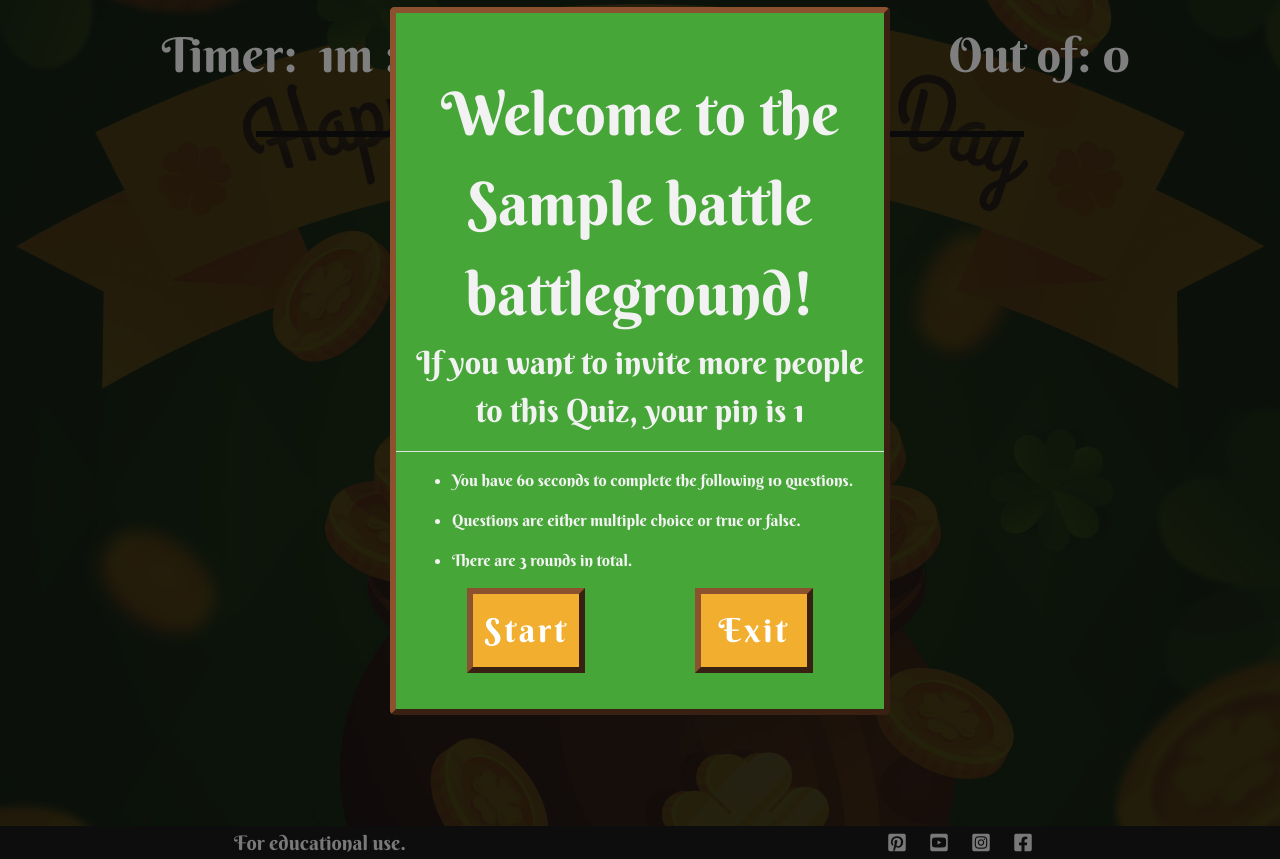
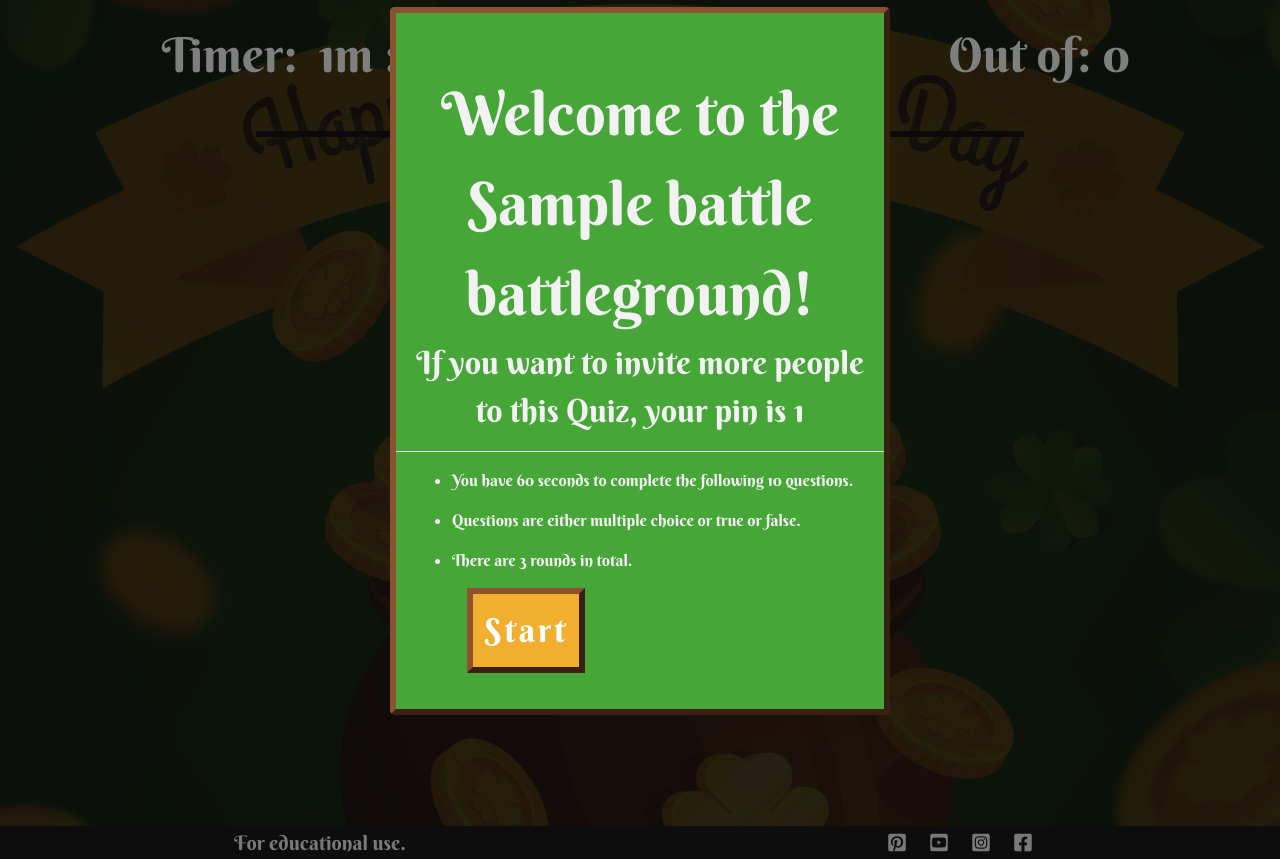
Before and after one commit to kairosity/hackpack-patricks-quiz, a Flask app: a page that uses templates/battleground.html in a window 1280 px wide. Shown: the part 137-996 px from the top of the page. Run offline with Flask 2, Linux system fonts and the light colour scheme; a database or web service that is not in the repository returns one stand-in record (values such as "Sample title"); some libraries are stand-ins or nearby versions.

Commit message:
modals updated to show results

```diff
--- a/static/js/quiz.js
+++ b/static/js/quiz.js
@@ -5,6 +5,7 @@ let round1Score = 0; //store result from round
 let round2Score = 0; //store result from round
 let round3Score = 0; //store result from round
 let time = 60000; //estimated starting time of 60s for 10 questions. may be too long
+let totalScore = 0;
 let roundQuestionNumber = 0;
 let levelComplete = false;
 
@@ -118,6 +119,7 @@ function scoreAnswer(answerSelected) {
             levelComplete = true;
             gameStatus();
             roundQuestionNumber = 0;
+            score = 0;
         } else if (selectedItem !== answerSelected.answer && roundQuestionNumber < 9) {
             e.setAttribute("style", "background-color: red");
             setTimeout(function () {
@@ -136,17 +138,32 @@ function scoreAnswer(answerSelected) {
             levelComplete = true;
             gameStatus();
             roundQuestionNumber = 0;
+            score = 0;
         }
     }
 }
 
 function gameStatus() {
     if (round == 2) {
+        round1Score = score;
         $('#roundTwoModal').modal('show'); //Triggers roundTwoModal
+        $("#round1Score").html(round1Score);
+        $("#score").html(0); //updates score display html
+        $("#out-of").html(0); //updates out-of display html
     } else if (round == 3) {
+        round2Score = score;
         $('#roundThreeModal').modal('show'); //Triggers roundTwoModal
+        $("#round2Score").html(round2Score);
+        $("#score").html(0); //updates score display html
+        $("#out-of").html(0); //updates out-of display html
     } else {
+        round3Score = score;
         $('#gameCompleteModal').modal('show'); //Triggers gameCompleteModal
+        totalScore = (round1Score + round2Score + round3Score);
+        console.log(totalScore);
+        $("#total-score").html(totalScore);
+        $("#score").html(0); //updates score display html
+        $("#out-of").html(0); //updates out-of display html
     }
 }
 
--- a/templates/battleground.html
+++ b/templates/battleground.html
@@ -31,7 +31,8 @@
     <!-- Game Modals -->
 
     <!-- welcome Modal -->
-    <div class="modal fade in" data-bs-backdrop="static" data-bs-keyboard="false" id="welcomeModal" tabindex="-1" role="dialog" aria-labelledby="welcomeModal" aria-hidden="true">
+    <div class="modal fade in" data-bs-backdrop="static" data-bs-keyboard="false" id="welcomeModal" tabindex="-1"
+        role="dialog" aria-labelledby="welcomeModal" aria-hidden="true">
         <div class="modal-dialog modal-dialog-centered" role="document">
             <div class="modal-content welcomeMenu battle-modal">
                 <div class="modal-header d-block">
@@ -58,26 +59,28 @@
                                 Start
                             </a>
                         </div>
-                        <div class="col-12 col-md-6 d-flex justify-content-center">
-                            <a type="button" class="button-style" href="{{ url_for('join_battle') }}"
-                                data-dismiss="modal">
-                                Exit
-                            </a>
-                        </div>
                     </div>
                 </div>
             </div>
         </div>
     </div>
     <!-- Round two Modal -->
-    <div class="modal fade in" data-bs-backdrop="static" data-bs-keyboard="false" id="roundTwoModal" tabindex="-1" role="dialog" aria-labelledby="welcomeModal"
-        aria-hidden="true">
+    <div class="modal fade in" data-bs-backdrop="static" data-bs-keyboard="false" id="roundTwoModal" tabindex="-1"
+        role="dialog" aria-labelledby="welcomeModal" aria-hidden="true">
         <div class="modal-dialog modal-dialog-centered" role="document">
             <div class="modal-content welcomeMenu battle-modal">
                 <div class="modal-header d-block">
                     <h1 class="modal-title text-center">Ready for Round two</h1>
                 </div>
                 <div class="modal-body">
+                    <div class="row no-gutters">
+                        <div class="col-6 score-key">
+                            <span>Round One score:</span>
+                        </div>
+                        <div class="col-6 score">
+                            <span id="round1Score"></span>
+                        </div>
+                    </div>
                     <ul>
                         <li>
                             <p>You have 60 seconds to complete the following 10 questions.</p>
@@ -92,26 +95,28 @@
                                 Start
                             </a>
                         </div>
-                        <div class="col-12 col-md-6 d-flex justify-content-center">
-                            <a type="button" class="button-style" href="{{ url_for('join_battle') }}"
-                                data-dismiss="modal">
-                                Exit
-                            </a>
-                        </div>
                     </div>
                 </div>
             </div>
         </div>
     </div>
     <!-- Round three Modal -->
-    <div class="modal fade in" data-bs-backdrop="static" data-bs-keyboard="false" id="roundThreeModal" tabindex="-1" role="dialog" aria-labelledby="welcomeModal"
-        aria-hidden="true">
+    <div class="modal fade in" data-bs-backdrop="static" data-bs-keyboard="false" id="roundThreeModal" tabindex="-1"
+        role="dialog" aria-labelledby="welcomeModal" aria-hidden="true">
         <div class="modal-dialog modal-dialog-centered" role="document">
             <div class="modal-content welcomeMenu battle-modal">
                 <div class="modal-header d-block">
                     <h1 class="modal-title text-center">Ready for the final round?</h1>
                 </div>
                 <div class="modal-body">
+                    <div class="row no-gutters">
+                        <div class="col-6 score-key">
+                            <span>Round Two score:</span>
+                        </div>
+                        <div class="col-6 score">
+                            <span id="round2Score"></span>
+                        </div>
+                    </div>
                     <ul>
                         <li>
                             <p>You have 60 seconds to complete the following 10 questions.</p>
@@ -126,21 +131,16 @@
                                 Start
                             </a>
                         </div>
-                        <div class="col-12 col-md-6 d-flex justify-content-center">
-                            <a type="button" class="home-button" href="{{ url_for('join_battle') }}"
-                                data-dismiss="modal">
-                                Exit
-                            </a>
-                        </div>
                     </div>
                 </div>
             </div>
         </div>
     </div>
     <!-- Game Complete Modal -->
-    <div class="modal fade" data-bs-backdrop="static" data-bs-keyboard="false" id="gameCompleteModal" tabindex="-1" role="dialog" aria-hidden="true">
+    <div class="modal fade in" data-bs-backdrop="static" data-bs-keyboard="false" id="gameCompleteModal" tabindex="-1"
+        role="dialog" aria-hidden="true">
         <div class="modal-dialog modal-dialog-centered" role="document">
-            <div class="modal-content mainMenu battle-modal">
+            <div class="modal-content welcomeMenu battle-modal">
                 <div class="modal-header d-block">
                     <h3 class="modal-title text-center gold-text">You finished the challenge!</h3>
                     <h5 class="modal-title text-center">But how did you do???</h5>
@@ -149,26 +149,10 @@
                     <div class="game-won container">
                         <div class="row no-gutters">
                             <div class="col-6 score-key">
-                                <span>Time remaining:</span>
+                                <span>Total score:</span>
                             </div>
                             <div class="col-6 score">
-                                <span id="finishTime"></span>
-                            </div>
-                        </div>
-                        <div class="row no-gutters">
-                            <div class="col-6 score-key">
-                                <span>Bonus Points:</span>
-                            </div>
-                            <div class="col-6 score">
-                                <span id="bonusPoints"></span>
-                            </div>
-                        </div>
-                        <div class="row no-gutters">
-                            <div class="col-6 score-key">
-                                <span>Final Score:</span>
-                            </div>
-                            <div class="col-6 score">
-                                <span id="finalScore"></span>
+                                <span id="total-score"></span>
                             </div>
                         </div>
                     </div>
@@ -184,7 +168,8 @@
         </div>
     </div>
     <!-- Lost Modal -->
-    <div class="modal fade" data-bs-backdrop="static" data-bs-keyboard="false" id="gameLostModal" tabindex="-1" role="dialog" aria-hidden="true">
+    <div class="modal fade" data-bs-backdrop="static" data-bs-keyboard="false" id="gameLostModal" tabindex="-1"
+        role="dialog" aria-hidden="true">
         <div class="modal-dialog modal-dialog-centered" role="document">
             <div class="modal-content mainMenu battle-modal">
                 <div class="modal-header d-block">
@@ -199,10 +184,10 @@
                         </p>
                     </div>
                     <div class="modal-footer justify-content-center">
-                        <button type="button" class="btn menu-button button-style button-click"
+                        <button type="button" class="btn menu-button button-click"
                             onclick="window.location.href=window.location.href;">
                             Play again</button>
-                        <button type="button" class="btn button-style exit-button button-click"
+                        <button type="button" class="btn exit-button button-click"
                             onclick="window.location.href='index.html';" data-dismiss="modal">Exit</button>
                     </div>
                 </div>
```
